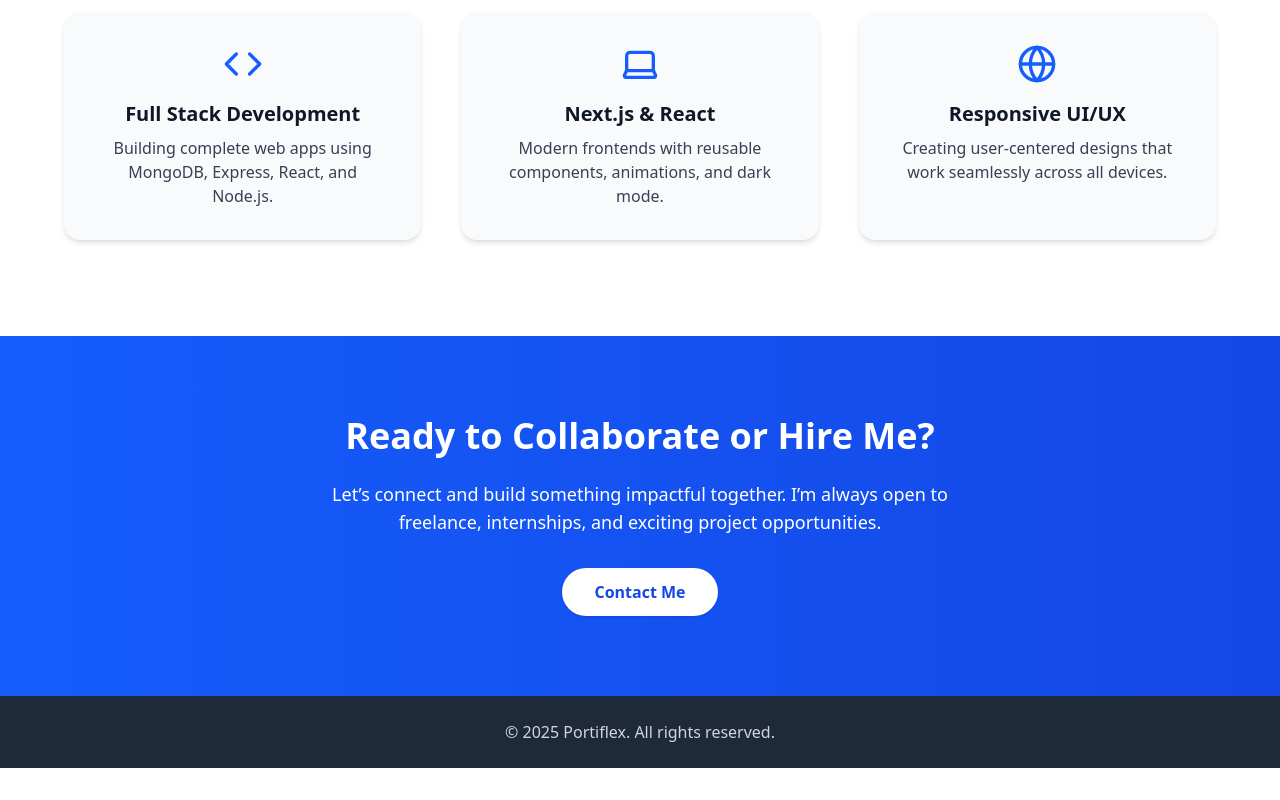
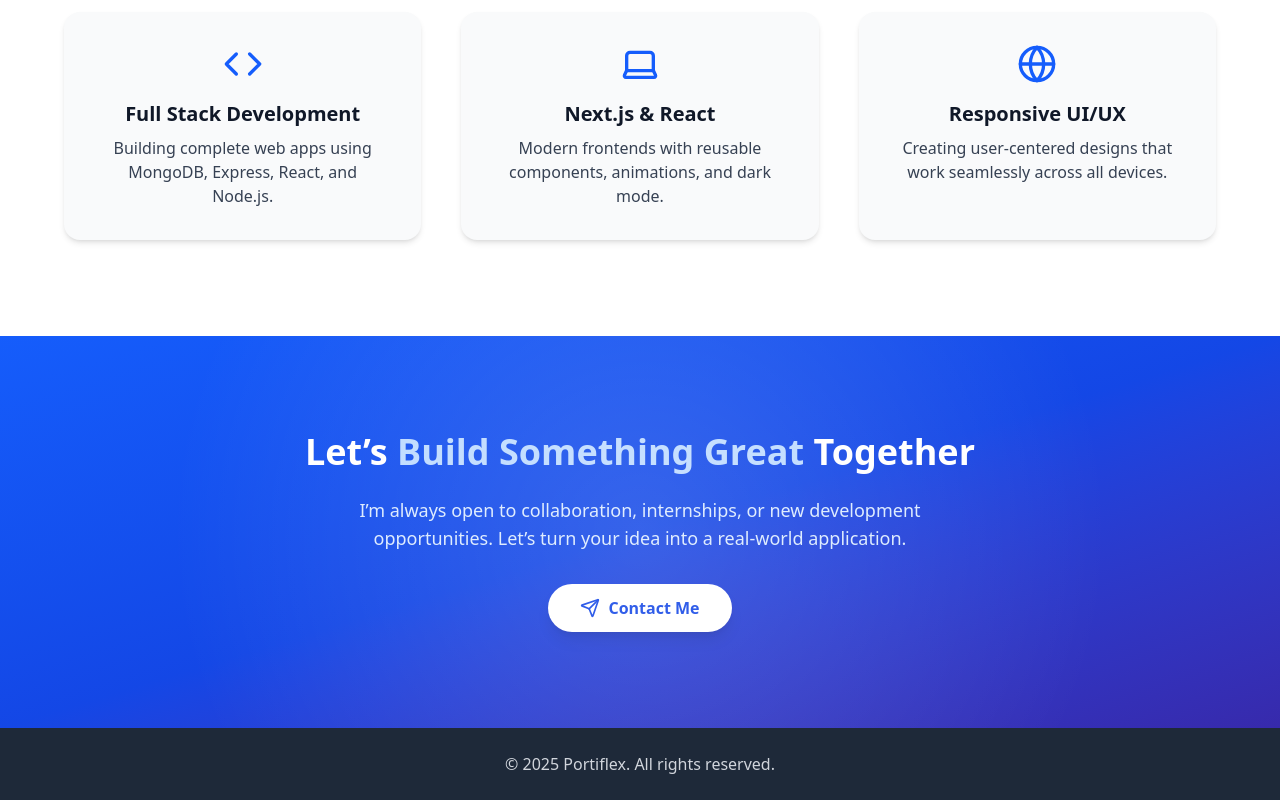
Before and after one commit to Chala751/Portiflex, a React (Vite) app in the folder client/: page / in a window 1280 px wide. Shown: the part 1140-1940 px from the top of the page. Before the commit the page ends 1908 px from the top, so only its background shows below. Built offline with nearby package versions, Linux system fonts and the light colour scheme.

Commit message:
home page updated

```diff
--- a/client/src/pages/Home.jsx
+++ b/client/src/pages/Home.jsx
@@ -1,5 +1,5 @@
 import { motion } from "framer-motion";
-import { ArrowRight, Laptop, Code, Globe } from "lucide-react";
+import { ArrowRight, Laptop, Code, Globe, Send } from "lucide-react";
 import { Link } from "react-router-dom";
 
 const Home = () => {
@@ -115,30 +115,35 @@ const Home = () => {
         </div>
       </section>
 
-      {/* ===== Call to Action / Footer Section ===== */}
-      <section className="py-20 px-6 text-center bg-gradient-to-r from-blue-600 to-blue-700 text-white">
+      {/* ===== Contact / Call to Action Section ===== */}
+      <section className="relative py-24 px-6 text-center overflow-hidden bg-gradient-to-br from-blue-600 via-blue-700 to-indigo-800 dark:from-blue-800 dark:via-blue-900 dark:to-gray-950">
+        {/* Soft Glow */}
+        <div className="absolute inset-0 bg-[radial-gradient(circle_at_center,rgba(255,255,255,0.15)_0%,transparent_70%)] pointer-events-none" />
+
         <motion.h2
           initial={{ opacity: 0, y: -10 }}
           whileInView={{ opacity: 1, y: 0 }}
           transition={{ duration: 0.6 }}
-          className="text-3xl md:text-4xl font-bold mb-6"
+          className="text-3xl md:text-4xl font-bold mb-6 text-white"
         >
-          Ready to Collaborate or Hire Me?
+          Let’s <span className="text-blue-200">Build Something Great</span> Together
         </motion.h2>
+
         <motion.p
           initial={{ opacity: 0 }}
           whileInView={{ opacity: 1 }}
           transition={{ delay: 0.2 }}
-          className="mb-8 max-w-2xl mx-auto text-lg"
+          className="mb-8 max-w-2xl mx-auto text-lg text-blue-100"
         >
-          Let’s connect and build something impactful together. I’m always open to freelance,
-          internships, and exciting project opportunities.
+          I’m always open to collaboration, internships, or new development opportunities.
+          Let’s turn your idea into a real-world application.
         </motion.p>
+
         <Link
           to="/contact"
-          className="inline-block bg-white text-blue-700 font-semibold px-8 py-3 rounded-full shadow hover:bg-blue-50 transition"
+          className="inline-flex items-center gap-2 bg-white text-blue-700 font-semibold px-8 py-3 rounded-full shadow-lg hover:bg-blue-50 transition duration-300"
         >
-          Contact Me
+          <Send size={20} /> Contact Me
         </Link>
       </section>
     </main>
```
